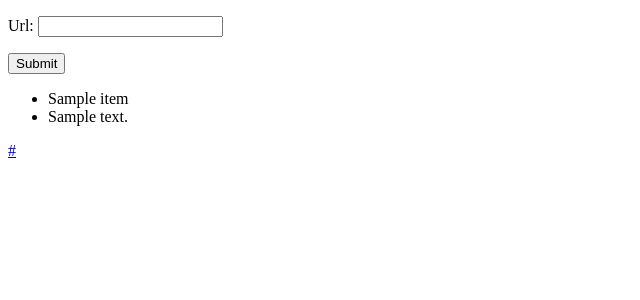
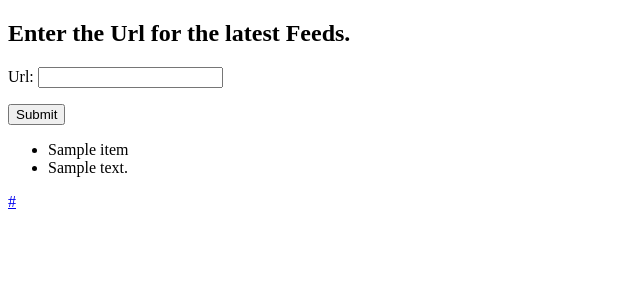
Before and after one commit to Ritsyy/feedfetcher, a Django app: template rssfeedfetcher/templates/result.html in a window 1280 px wide. Shown: the top 300 px of the page, without its empty margins (0-640 px from the left). Run offline with Django 3.2, Linux system fonts and the light colour scheme; the template is opened without the code that fills it: values that come from a table or form of the project are taken from there, most other values are stand-ins (such as "Sample title", 1, 10 or a date in 2020); parts of the project's set-up code (start-up, migrations or seed data) failed here and were passed over.

Commit message:
Minor change

```diff
--- a/rssfeedfetcher/templates/index.html
+++ b/rssfeedfetcher/templates/index.html
@@ -5,6 +5,7 @@
 </head>
 <body>
 <form method="POST", action='' >{% csrf_token %}
+<h2>Enter the Url for the latest Feeds.</h2>
 {{form.as_p}}
  <input type="submit">
 <div> {% block content %} {% endblock %}</div>
```
